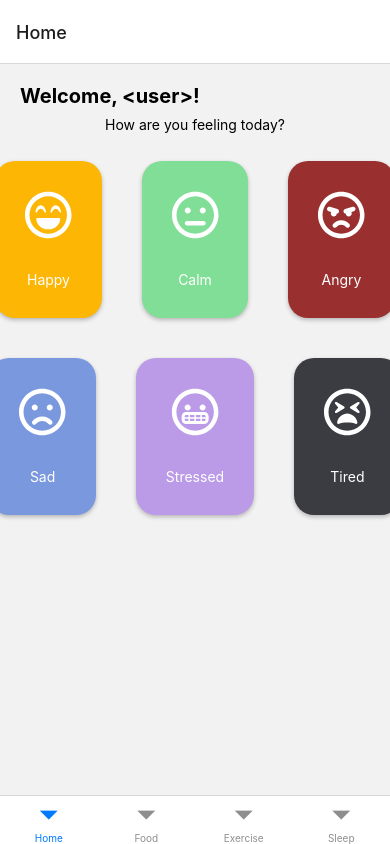
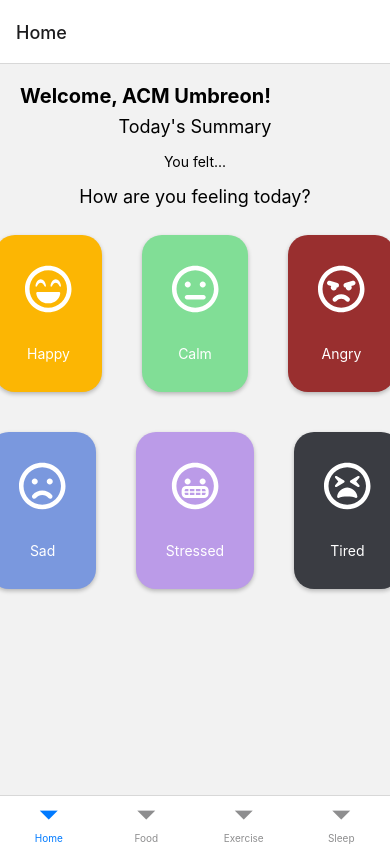
Before and after one commit to accunha11/acm_hacks_team_umbreon, a React Native app in the folder koality/: screen /Home in a window 390 px wide. Built offline with nearby package versions, Linux system fonts and the light colour scheme.

Commit message:
Update HomeScreen.js

```diff
--- a/koality/pages/HomeScreen.js
+++ b/koality/pages/HomeScreen.js
@@ -19,7 +19,32 @@ import {
 
 const HomeScreen = ({ navigation }) => {
 
-  const username = "<user>";
+
+  //const [username, setUsername] = React.useState([]);
+  // React.useEffect(()=>{
+  //   fetch('localhost:3000/users/').then(res => {
+  //     console.log(res);
+  //     if(res.ok){
+  //       return res.json()
+  //     }
+  //   }).then(jsonResponse => setInitialState(jsonResponse.users))
+  // },[])
+
+  const username = "ACM Umbreon";
+  //const today_feeling = ["\n"];
+  const [today_feeling, setToday_feeling] = React.useState("\n");
+  var time = new Date().toLocaleString('en-US', { hour: 'numeric', minute: 'numeric', hour12: true });
+
+
+  const [timesPressed, setTimesPressed] = React.useState(0);
+
+  let textLog = '';
+  if (timesPressed > 1) {
+    textLog = timesPressed + 'x onPress';
+  } else if (timesPressed > 0) {
+    textLog = 'onPress';
+  }
+
   return (
     <SafeAreaView style={{ flex: 1 , margin: "20px"}}>
       <View>
@@ -28,9 +53,20 @@ const HomeScreen = ({ navigation }) => {
         </Text>
 
         <Text style={styles.title}>
+        Today's Summary
+        </Text>
+
+        <Text style={styles.body}>
+        You felt...
+        {today_feeling}
+        </Text>
+
+        <Text style={styles.title}>
         How are you feeling today?
         </Text>
+
         <View style={styles.fixToText}>
+
           <Pressable
             style = {{backgroundColor: "#fcb603", border:"0px", borderRadius:"20px", padding: "30px",
               margin: "20px", shadowOpacity: 0.25, shadowRadius: 4, shadowColor: "#000",
@@ -38,8 +74,19 @@ const HomeScreen = ({ navigation }) => {
                 width: 0,
                 height: 2
               },}}
-            onClick={() => Alert.alert('Happy button pressed')}
-          >
+
+          //   onPress={() => {
+          //     today_feeling.push("Sad");
+          //     //alert('Added \"Sad\" to today\'s feelings.');
+          //   }}
+          // >
+                //onPress={today_feeling.push("Sad\n")}>
+          onPress={() => {
+            setToday_feeling((current) => current.concat(time));
+            setToday_feeling((current) => current.concat(" - Happy\n"));
+            }}>
+
+
             <FontAwesomeIcon
               icon = {faLaughBeam}
               size="3x"
@@ -55,8 +102,15 @@ const HomeScreen = ({ navigation }) => {
                 width: 0,
                 height: 2
               },}}
-            onPress={() => Alert.alert('Calm button pressed')}
-          >
+              // onPress={() => {
+              //   setToday_feeling((current) => current.concat("Calm\n"));
+              //   }}>
+
+              onPress={() => {
+                setToday_feeling((current) => current.concat(time));
+                setToday_feeling((current) => current.concat(" - Calm\n"));
+                }}>
+
             <FontAwesomeIcon
               icon = {faMeh}
               size="3x"
@@ -72,8 +126,10 @@ const HomeScreen = ({ navigation }) => {
                 width: 0,
                 height: 2
               },}}
-            onPress={() => Alert.alert('Angry button pressed')}
-          >
+              onPress={() => {
+                setToday_feeling((current) => current.concat(time));
+                setToday_feeling((current) => current.concat(" - Angry\n"));
+                }}>
             <FontAwesomeIcon
               icon = {faAngry}
               size="3x"
@@ -91,7 +147,10 @@ const HomeScreen = ({ navigation }) => {
                 width: 0,
                 height: 2
               },}}
-            onPress={() => Alert.alert('Sad button pressed')}
+              onPress={() => {
+                setToday_feeling((current) => current.concat(time));
+                setToday_feeling((current) => current.concat(" - Sad\n"));
+                }}
           >
             <FontAwesomeIcon
               icon = {faFrown}
@@ -108,7 +167,10 @@ const HomeScreen = ({ navigation }) => {
                 width: 0,
                 height: 2
               },}}
-            onPress={() => Alert.alert('Stressed button pressed')}
+              onPress={() => {
+                setToday_feeling((current) => current.concat(time));
+                setToday_feeling((current) => current.concat(" - Stressed\n"));
+                }}
           >
             <FontAwesomeIcon
               icon = {faGrimace}
@@ -125,7 +187,10 @@ const HomeScreen = ({ navigation }) => {
                 width: 0,
                 height: 2
               },}}
-            onPress={() => Alert.alert('Tired button pressed')}
+              onPress={() => {
+                setToday_feeling((current) => current.concat(time));
+                setToday_feeling((current) => current.concat(" - Tired\n"));
+                }}
           >
             <FontAwesomeIcon
               icon = {faTired}
@@ -143,6 +208,11 @@ const HomeScreen = ({ navigation }) => {
 
 const styles = StyleSheet.create({
   title: {
+    fontSize: 18,
+    textAlign: 'center',
+    marginVertical: 8,
+  },
+  body: {
     textAlign: 'center',
     marginVertical: 8,
   },
```
